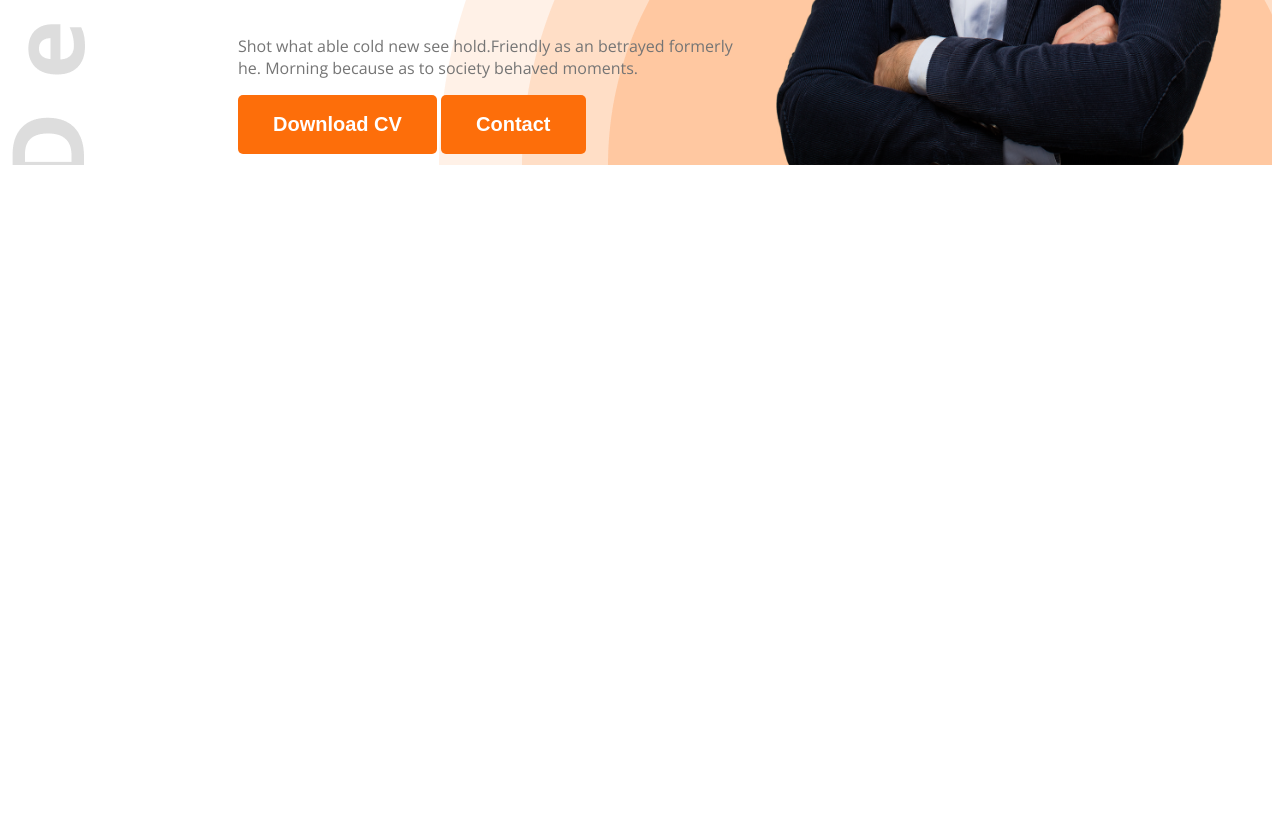
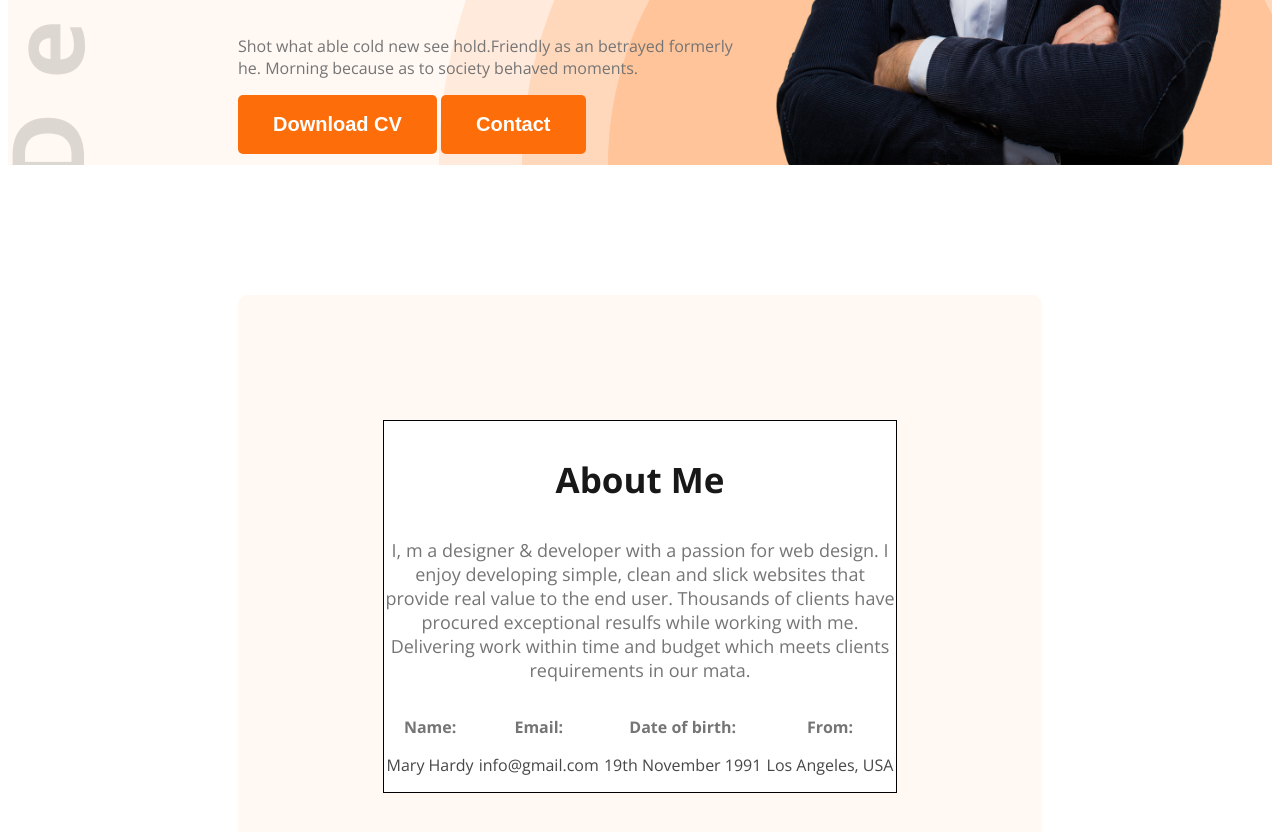
Before and after one commit to Zawad999/web-dev-portfolio, a plain HTML site: page index.html in a window 1280 px wide. Shown: the part 594-1426 px from the top of the page. Before the commit the page ends 800 px from the top, so only its background shows below. Drawn offline with nearby package versions, Linux system fonts and the light colour scheme.

Commit message:
about section added

```diff
--- a/index.html
+++ b/index.html
@@ -11,7 +11,7 @@
 
 </head>
 <body class="open-sans-normal">
-    <header class="header">
+    <header class="header secondary-bg">
         <nav>
             <h3 class="nav-title">Ma<span class="text-primary">r</span>y</h3>
             <ul>
@@ -32,7 +32,32 @@
         </div>
     </header>
     <main>
+        <section class="about-container secondary-bg">
+            <div class="about">
+                <h3 class="section-title dark-1">About Me</h3>
+                <p class="section-description dark-3">I, m a designer & developer with a passion for web design. I enjoy developing simple, clean and slick websites that provide real value to the end user. Thousands of clients have procured exceptional resulfs while working with me. Delivering work within time and budget which meets clients requirements in our mata.</p>
 
+                <div class="about-items">
+                    <div class="about-item">
+                        <p class="item-title dark-3">Name:</p>
+                        <p class="item-description dark-2">Mary Hardy</p>
+                    </div>
+                    <div class="about-item">
+                        <p class="item-title dark-3">Email:</p>
+                        <p class="item-description dark-2">info@gmail.com</p>
+                    </div>
+                    <div class="about-item">
+                        <p class="item-title dark-3">Date of birth:</p>
+                        <p class="item-description dark-2">19th November 1991</p>
+                    </div>
+                    <div class="about-item">
+                        <p class="item-title dark-3">From:</p>
+                        <p class="item-description dark-2">Los Angeles, USA</p>
+                    </div>
+                </div>
+
+            </div>
+        </section>
     </main>
     <footer>
 
--- a/styles/portfolio.css
+++ b/styles/portfolio.css
@@ -9,6 +9,12 @@
 }
 
 /* Shared style */
+.secondary-bg{
+    background-color: #FFF8F3;
+}
+.dark-1{
+    color:#181818;
+}
 .dark-2{
     color:#474747;
 }
@@ -88,3 +94,32 @@ nav ul li{
 nav li a{
     text-decoration: none;
 }
+
+
+/*About me section style*/
+.about-container{
+    margin: 130px 230px;
+    padding: 125px 145px;
+    border-radius: 10px;
+}
+.about{
+    background-color: white;
+    text-align: center;
+    border: 1px solid black;
+}
+.section-title{
+    font-size: 35px;
+    font-weight: bold;
+}
+.section-description{
+    font-size: 18px;
+}
+
+.about-items{
+    display: flex;
+    justify-content: space-around;
+}
+
+.item-title{
+    font-weight: bold;
+}
```
